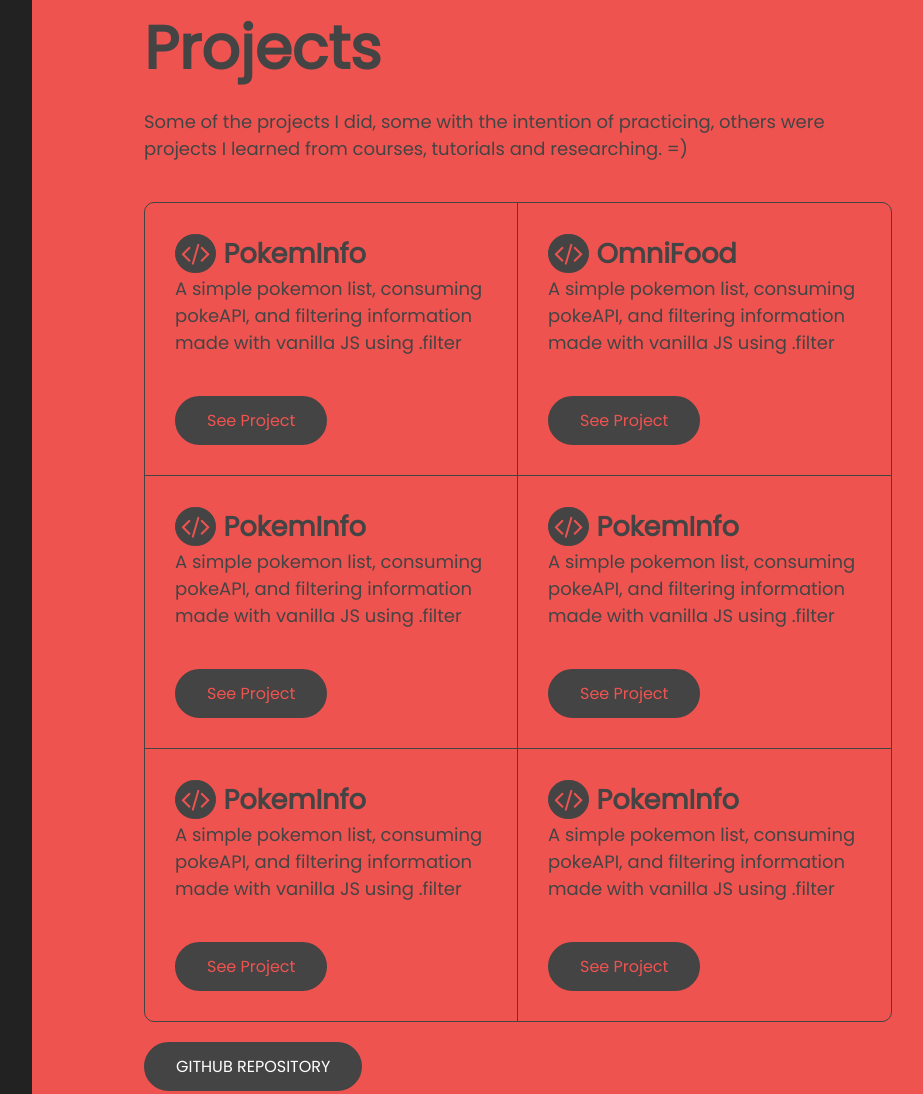
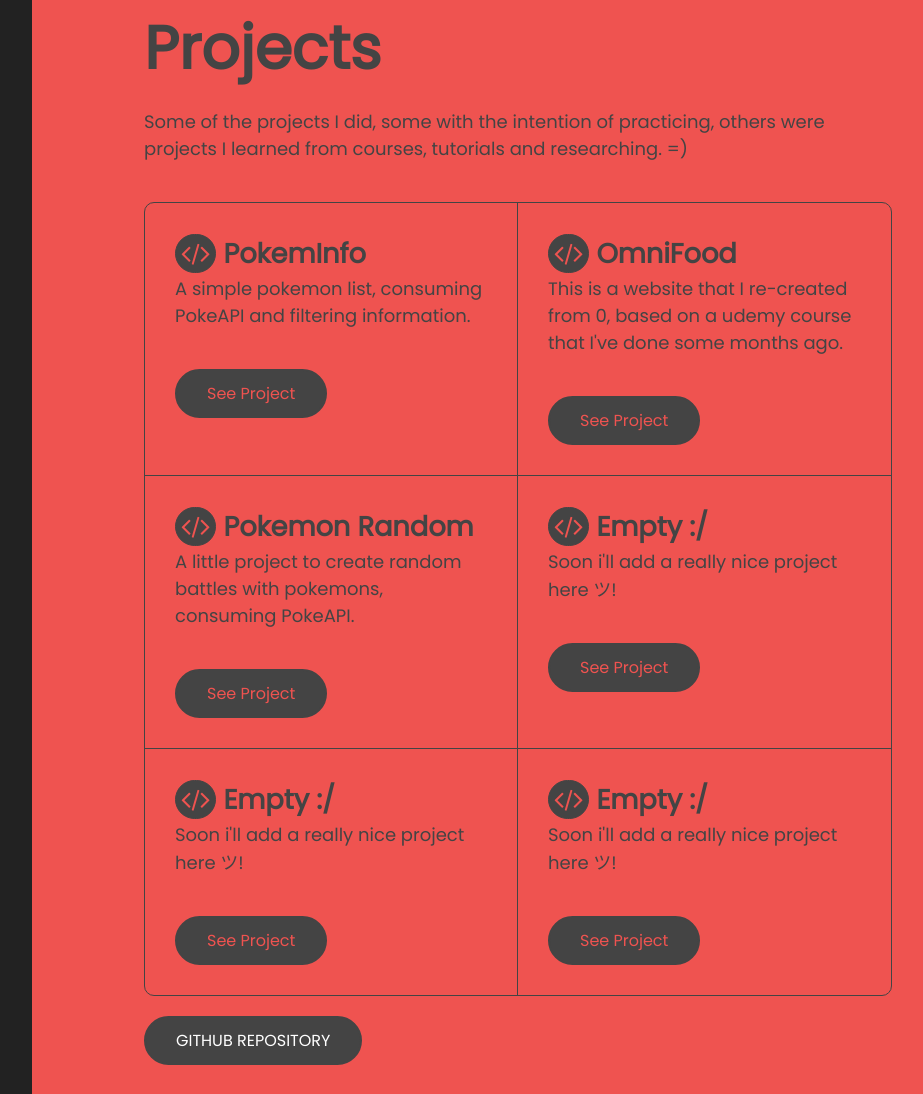
Before and after one commit to isaujr/isaujr.github.io, a website: page index.html in a window 1280 px wide. Shown: the part 1697-2791 px from the top of the page, without its empty margins (288-1211 px from the left). Drawn offline with nearby package versions, Linux system fonts and the light colour scheme.

Commit message:
second version

```diff
--- a/index.html
+++ b/index.html
@@ -60,49 +60,49 @@
                     <div class="feat-single borda">
                         <h2><i class="fa solid fa-code"></i> PokemInfo</h2>
                         <p>
-                            A simple pokemon list, consuming pokeAPI, and filtering information made with vanilla JS using .filter
+                            A simple pokemon list, consuming PokeAPI and filtering information.
                         </p>
-                        <a href="" class="btn1">See Project</a>
+                        <a target="_blank" href="" class="btn1">See Project</a>
                     </div><!--feat-single-->
 
                     <div class="feat-single">
                         <h2><i class="fa solid fa-code"></i> OmniFood</h2>
                         <p>
-                            A simple pokemon list, consuming pokeAPI, and filtering information made with vanilla JS using .filter
+                            This is a website that I re-created from 0, based on a udemy course that I've done some months ago.
                         </p>
-                        <a href="" class="btn1">See Project</a>
+                        <a target="_blank" href="https://github.com/isaujr/OMNIFOOD-Project" class="btn1">See Project</a>
                     </div><!--feat-single-->
 
                     <div class="feat-single borda borda-top">
-                        <h2><i class="fa solid fa-code"></i> PokemInfo</h2>
+                        <h2><i class="fa solid fa-code"></i> Pokemon Random</h2>
                         <p>
-                            A simple pokemon list, consuming pokeAPI, and filtering information made with vanilla JS using .filter
+                            A little project to create random battles with pokemons, consuming PokeAPI.
                         </p>
-                        <a href="" class="btn1">See Project</a>
+                        <a target="_blank" href="https://github.com/isaujr/pokemon-random" class="btn1">See Project</a>
                     </div><!--feat-single-->
 
                     <div class="feat-single borda-top">
-                        <h2><i class="fa solid fa-code"></i> PokemInfo</h2>
+                        <h2><i class="fa solid fa-code"></i> Empty :/</h2>
                         <p>
-                            A simple pokemon list, consuming pokeAPI, and filtering information made with vanilla JS using .filter
+                            Soon i'll add a really nice project here ツ!
                         </p>
-                        <a href="" class="btn1">See Project</a>
+                        <a target="_blank" href="https://github.com/isaujr" class="btn1">See Project</a>
                     </div><!--feat-single-->
 
                     <div class="feat-single borda borda-top">
-                        <h2><i class="fa solid fa-code"></i> PokemInfo</h2>
+                        <h2><i class="fa solid fa-code"></i> Empty :/</h2>
                         <p>
-                            A simple pokemon list, consuming pokeAPI, and filtering information made with vanilla JS using .filter
+                            Soon i'll add a really nice project here ツ!
                         </p>
-                        <a href="" class="btn1">See Project</a>
+                        <a target="_blank" href="https://github.com/isaujr" class="btn1">See Project</a>
                     </div><!--feat-single-->
 
                     <div class="feat-single borda-top">
-                        <h2><i class="fa solid fa-code"></i> PokemInfo</h2>
+                        <h2><i class="fa solid fa-code"></i> Empty :/</h2>
                         <p>
-                            A simple pokemon list, consuming pokeAPI, and filtering information made with vanilla JS using .filter
+                            Soon i'll add a really nice project here ツ!
                         </p>
-                        <a href="" class="btn1">See Project</a>
+                        <a target="_blank" href="https://github.com/isaujr" class="btn1">See Project</a>
                     </div><!--feat-single-->
 
                 </div><!--features-->
@@ -132,13 +132,13 @@
                     <div class="feat-single" style="padding: 0;">
                         <h3>Socials</h3>
                         <ul>
-                            <li><a href=""><i class="fa fa-github"></i></a></li>
-                            <li><a href=""><i class="fa fa-instagram"></i></a></li>
-                            <li><a href=""><i class="fa fa-linkedin"></i></a></li>
-                            <li><a href=""><i class="fa fa-"></i></a></li>
+                            <li><a target="_blank" href="https://github.com/isaujr"><i class="fa fa-github"></i></a></li>
+                            <li><a target="_blank" href="https://www.instagram.com/isaujr7/"><i class="fa fa-instagram"></i></a></li>
+                            <li><a target="_blank" href="https://www.linkedin.com/in/isaujr7/"><i class="fa fa-linkedin"></i></a></li>
+                            <li><a target="_blank" href="http://api.whatsapp.com/send?1=pt_BR&phone=557588629297"><i class="fa fa-whatsapp"></i></a></li>
                         </ul>
                     </div><!--feat-single-->
-                </div>
+                </div><!--features-->
             </div><!--inner-->
         </section><!--get-->
     </main>
--- /dev/null
+++ b/package.json
@@ -0,0 +1,5 @@
+{
+  "devDependencies": {
+    "gh-pages": "^3.1.0"
+  }
+}
```
Also changed, not shown: 1 other file.
